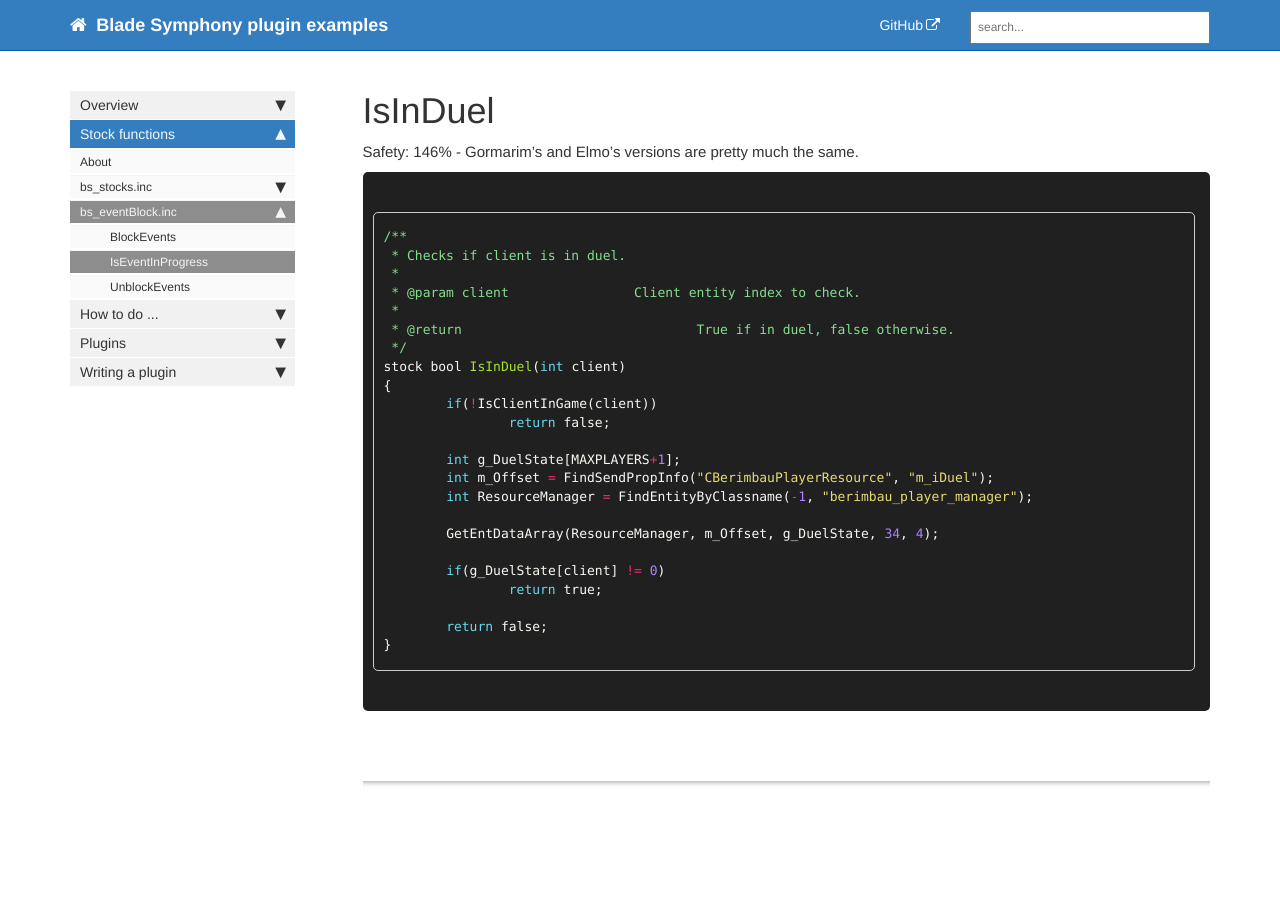
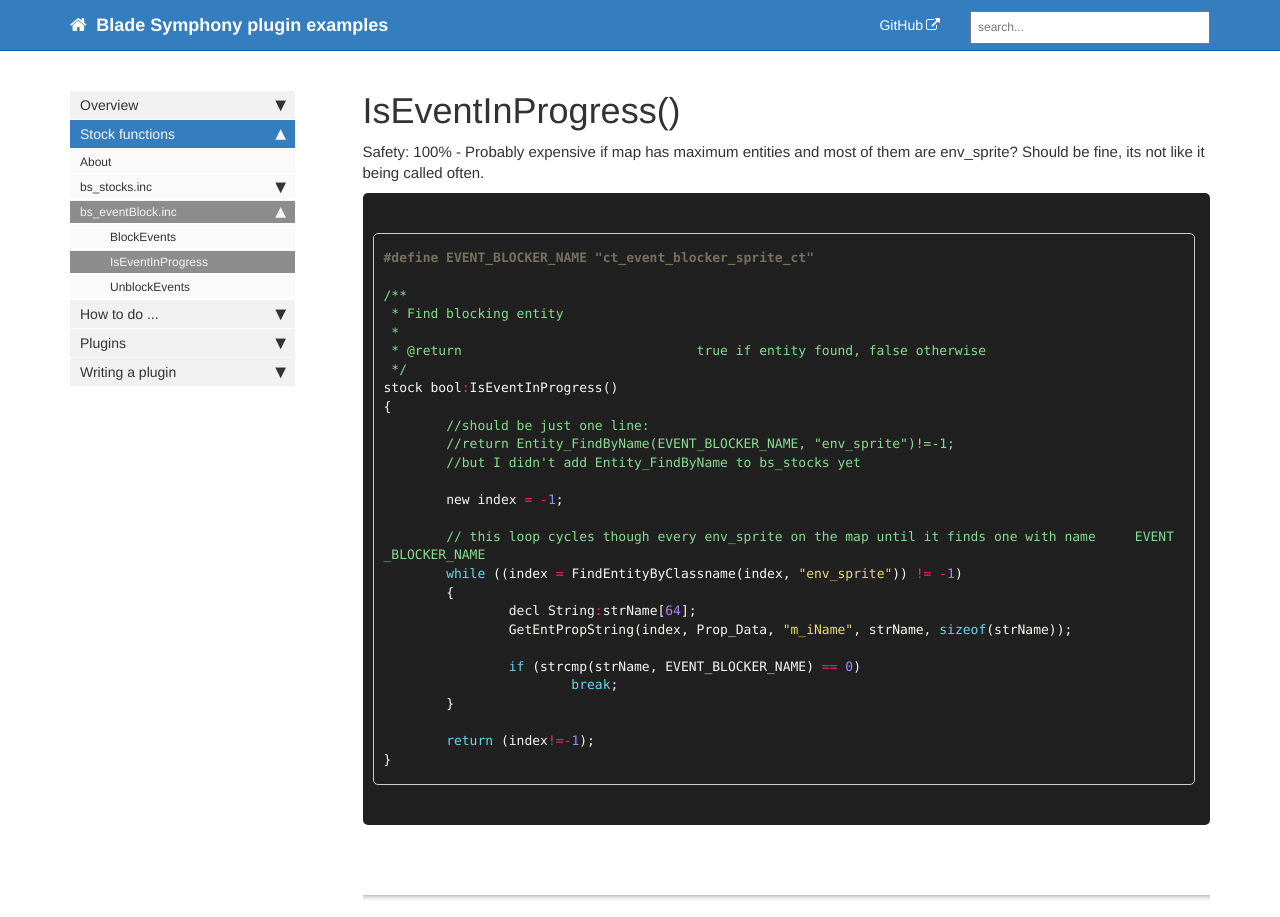
Before and after one commit to DiretideCandy/Blade-Symphony-Plugin-Examples, a Jekyll site: the page built from docs/pages/mydoc/eventblock_IsEventInProgress.md, in a window 1280 px wide. Built offline with Jekyll 4.4.1, drawn with Linux system fonts in a browser that asks for light colours; nearby versions of some CDN libraries; comment, search, counter and statistics services are not loaded.

Commit message:
Added other blocking functions

````diff
--- a/docs/pages/mydoc/eventblock_IsEventInProgress.md
+++ b/docs/pages/mydoc/eventblock_IsEventInProgress.md
@@ -1,37 +1,41 @@
 ---
-title: IsInDuel
+title: IsEventInProgress()
 tags: [bs_stocks]
 keywords: bs_stocks, stocks, include, duel
-last_updated: 24.09.2017
+last_updated: 13.10.2017
 sidebar: mydoc_sidebar
 permalink: eventblock_IsEventInProgress.html
 folder: mydoc
 ---
 
-Safety: 146% - Gormarim's and Elmo's versions are pretty much the same.
+Safety: 100% - Probably expensive if map has maximum entities and most of them are env_sprite? Should be fine, its not like it being called often.
 
 ```c
+#define EVENT_BLOCKER_NAME "ct_event_blocker_sprite_ct"
+
 /**
- * Checks if client is in duel.
+ * Find blocking entity
  *
- * @param client		Client entity index to check.
- *
- * @return				True if in duel, false otherwise.
+ * @return				true if entity found, false otherwise
  */
-stock bool IsInDuel(int client)
+stock bool:IsEventInProgress()
 {
-	if(!IsClientInGame(client))
-		return false;
+	//should be just one line:
+	//return Entity_FindByName(EVENT_BLOCKER_NAME, "env_sprite")!=-1;
+	//but I didn't add Entity_FindByName to bs_stocks yet
 
-	int g_DuelState[MAXPLAYERS+1];
-	int m_Offset = FindSendPropInfo("CBerimbauPlayerResource", "m_iDuel");
-	int ResourceManager = FindEntityByClassname(-1, "berimbau_player_manager");
+	new index = -1;
 
-	GetEntDataArray(ResourceManager, m_Offset, g_DuelState, 34, 4);
+	// this loop cycles though every env_sprite on the map until it finds one with name	EVENT_BLOCKER_NAME
+	while ((index = FindEntityByClassname(index, "env_sprite")) != -1)
+	{
+		decl String:strName[64];
+		GetEntPropString(index, Prop_Data, "m_iName", strName, sizeof(strName));
 
-	if(g_DuelState[client] != 0)
-		return true;
+		if (strcmp(strName, EVENT_BLOCKER_NAME) == 0)
+			break;
+	}
 
-	return false;
+	return (index!=-1);
 }
 ```
````
Also changed, not shown: docs/pages/mydoc/eventblock_BlockEvents.md (+5 -2 lines), docs/pages/mydoc/eventblock_UnblockEvents.md (+18 -22 lines).
